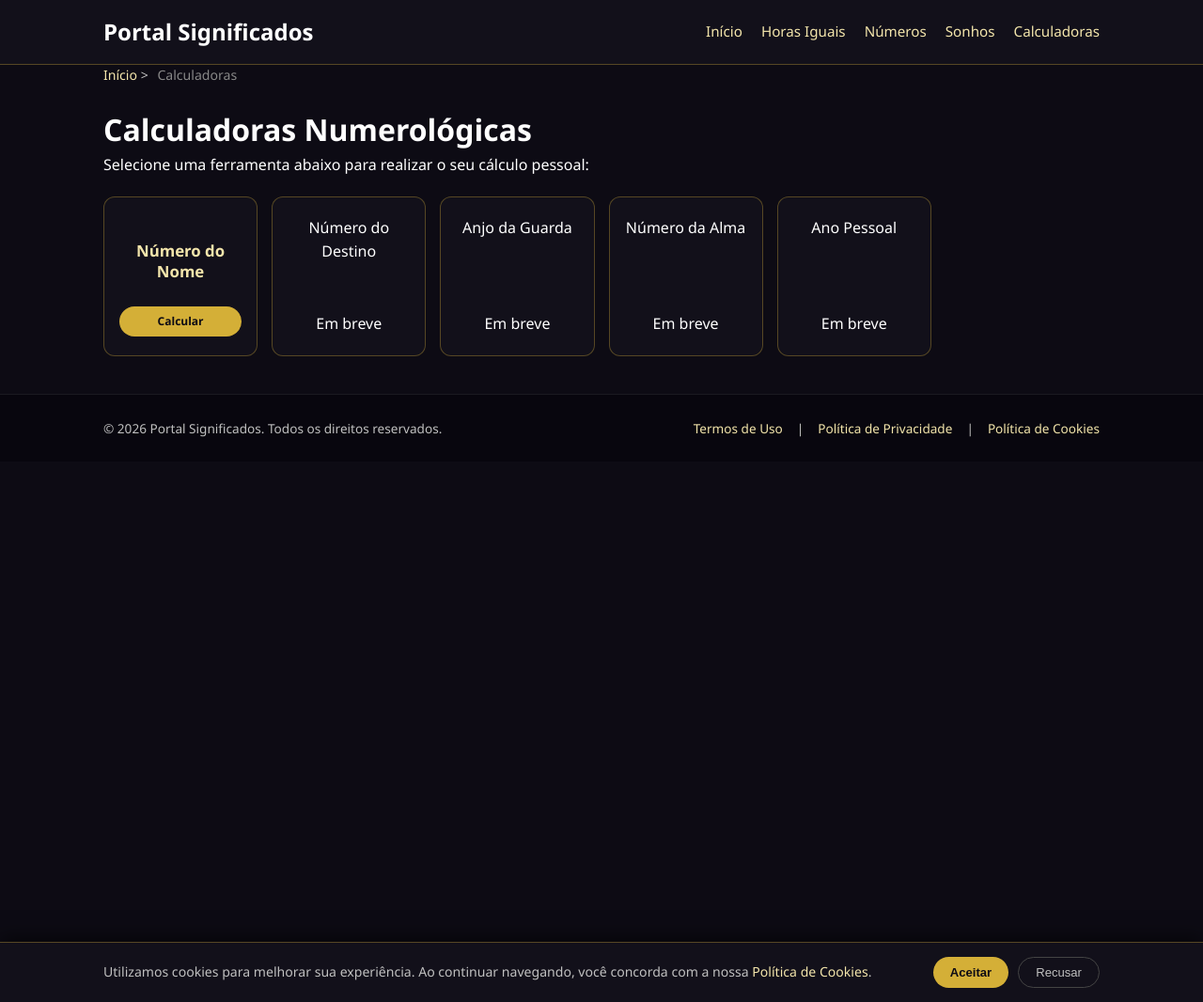
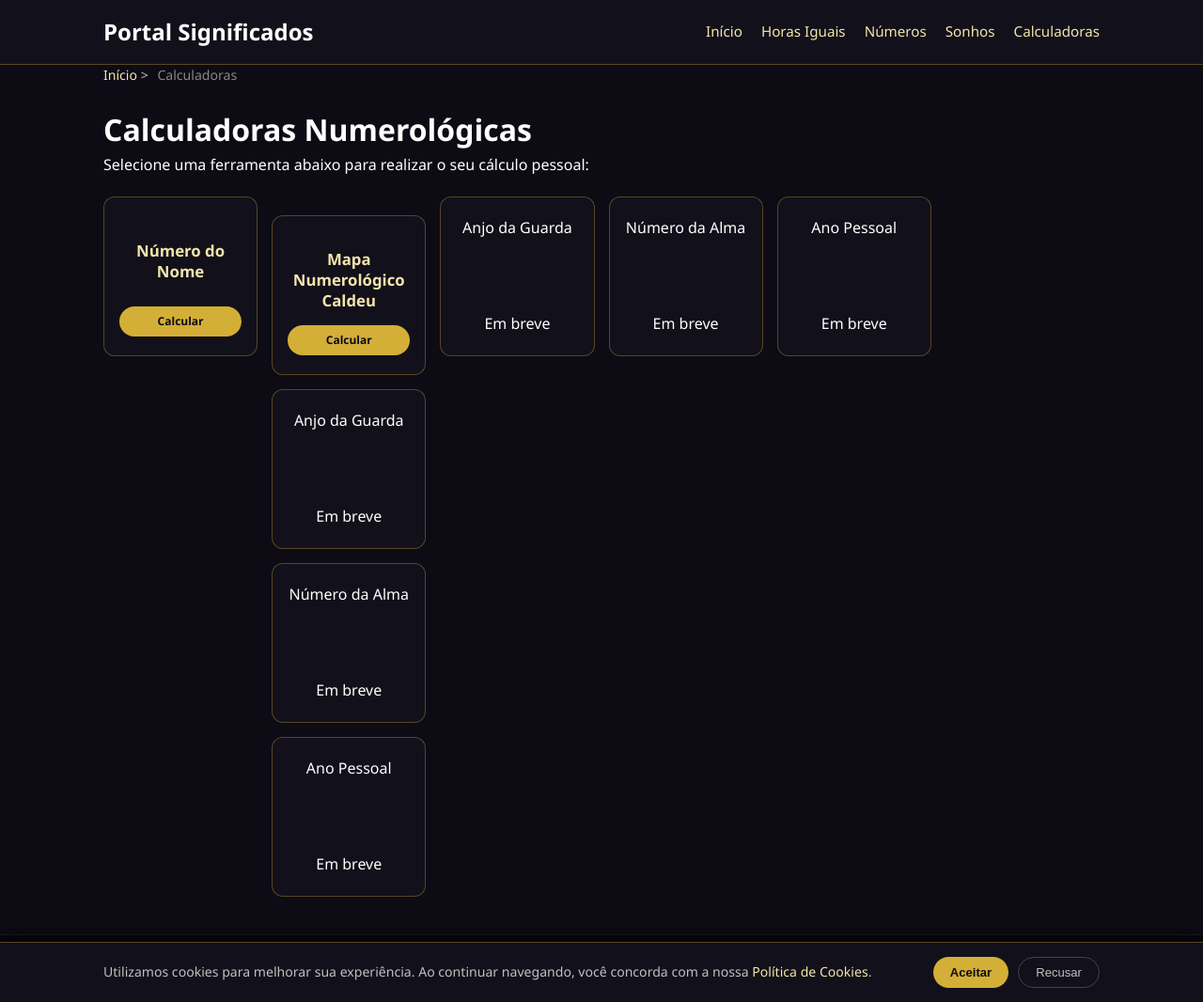
Before and after one commit to dreams-num/portal-significados, a Jekyll site: the page built from calculadoras/index.html, in a window 1280 px wide and 1066 px high. Shown: the whole window at 94% size. Built offline with Jekyll 4.4.1, drawn with Linux system fonts in a browser that asks for light colours.

Commit message:
Add new calculator options to index.html

```diff
--- a/calculadoras/index.html
+++ b/calculadoras/index.html
@@ -17,7 +17,15 @@ description: "Calcule seu Número de Destino, Expressão, Anjo da Guarda e descu
             <span class="card-title">Número do Nome</span>
             <span class="badge-active">Calcular</span>
         </a>
-        <div class="hour-card inactive-hour">Número do Destino <span class="badge-inactive">Em breve</span></div>
+    <div class="hours-grid">
+        <a href="{{ '/calculadoras/mapa-numerologico/' | relative_url }}" class="hour-card active-hour">
+            <span class="card-title">Mapa Numerológico Caldeu</span>
+            <span class="badge-active">Calcular</span>
+        </a>
+    <div class="hour-card inactive-hour">Anjo da Guarda <span class="badge-inactive">Em breve</span></div>
+    <div class="hour-card inactive-hour">Número da Alma <span class="badge-inactive">Em breve</span></div>
+    <div class="hour-card inactive-hour">Ano Pessoal <span class="badge-inactive">Em breve</span></div>
+</div>
         <div class="hour-card inactive-hour">Anjo da Guarda <span class="badge-inactive">Em breve</span></div>
         <div class="hour-card inactive-hour">Número da Alma <span class="badge-inactive">Em breve</span></div>
         <div class="hour-card inactive-hour">Ano Pessoal <span class="badge-inactive">Em breve</span></div>
```
